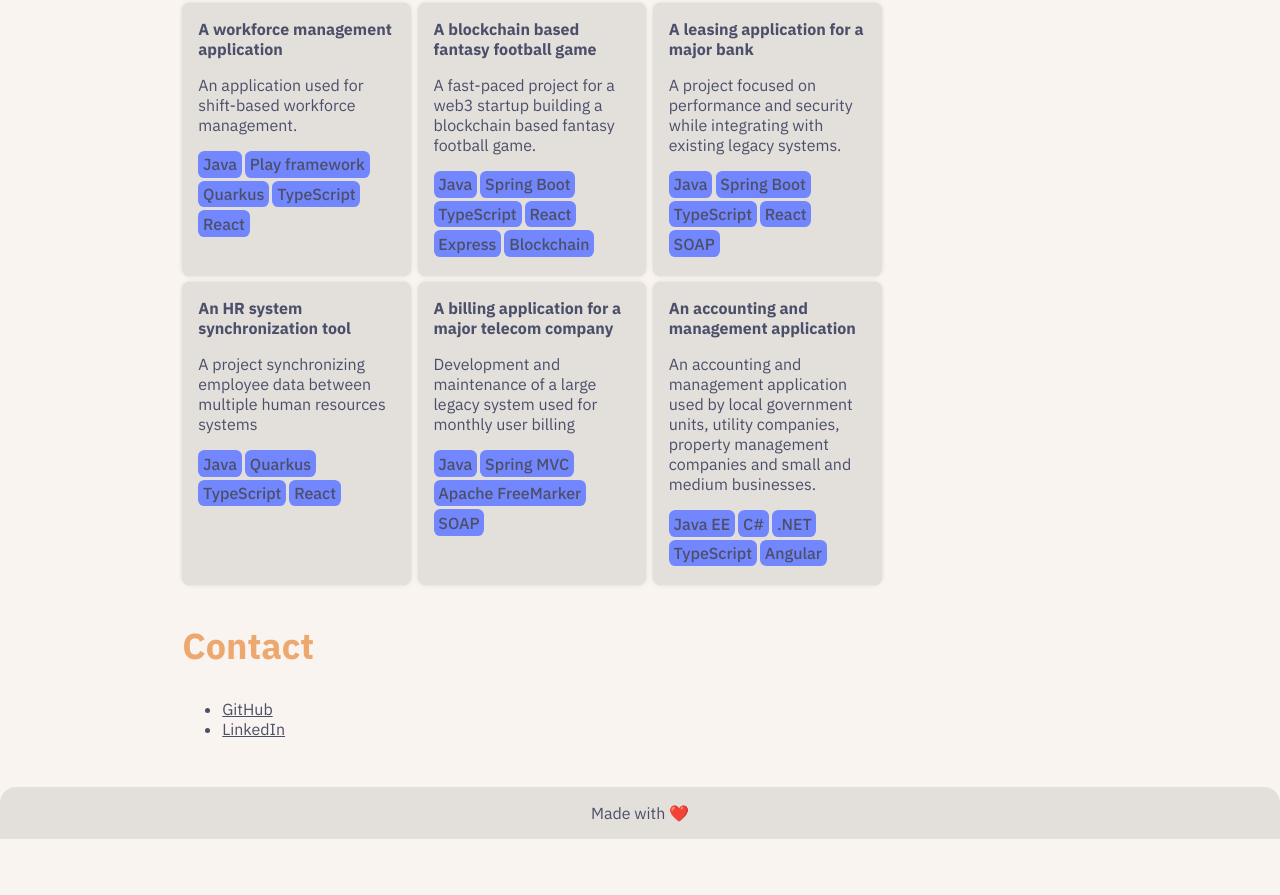
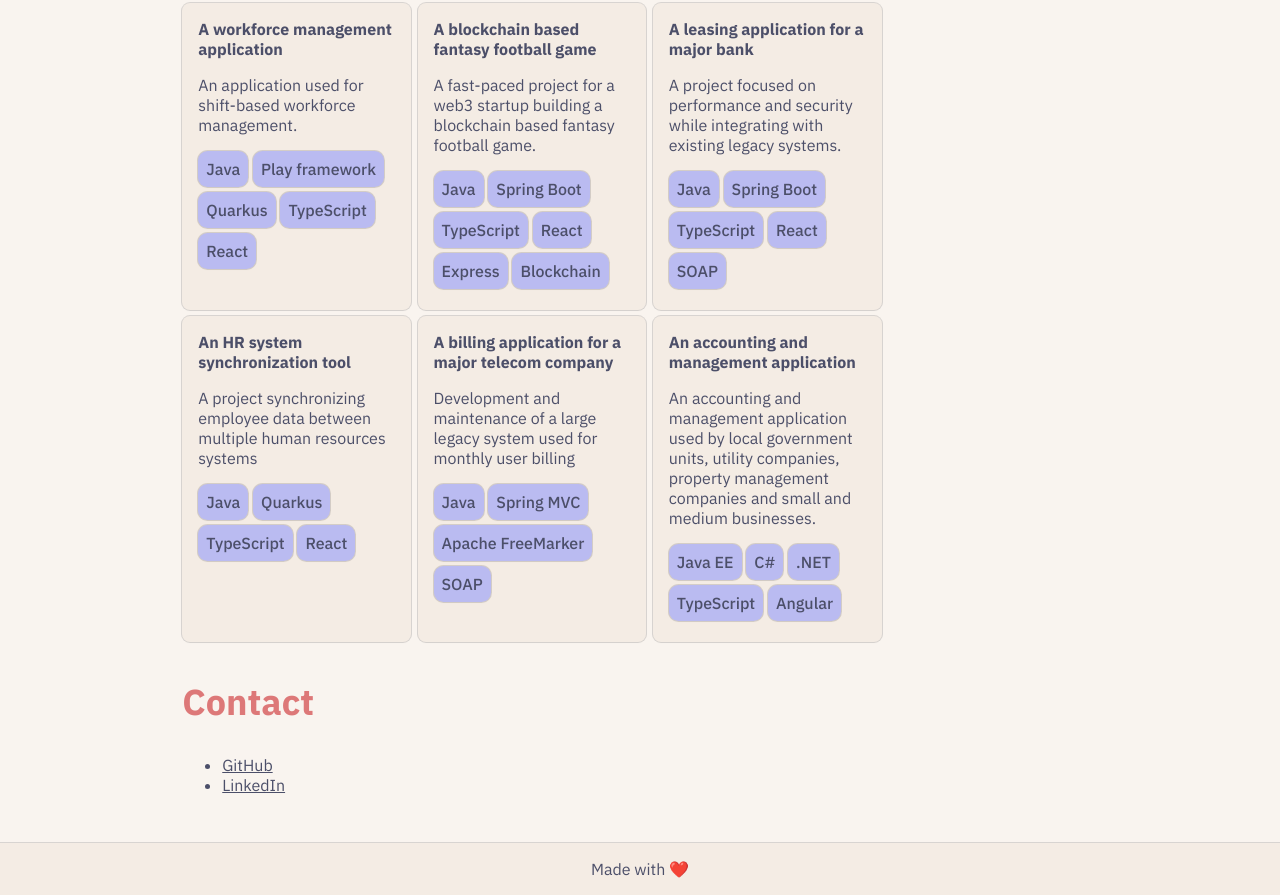
Before and after one commit to brunohradec/brunohradec.github.io, a plain HTML site: page index.html in a window 1280 px wide. Shown: the part 1717-2612 px from the top of the page. Before the commit the page ends 2556 px from the top, so only its background shows below. Drawn offline with Linux system fonts and the light colour scheme.

Commit message:
Theme update, favicon update

```diff
--- a/index.html
+++ b/index.html
@@ -11,7 +11,7 @@
 
         <title>Bruno Hradec</title>
 
-        <link rel="icon" type="image/png" href="./res/favicon.png" />
+        <link rel="icon" type="image/svg+xml" href="./res/favicon.svg" />
         <link rel="stylesheet" href="style.css" />
 
         <script type="application/ld+json">
--- a/style.css
+++ b/style.css
@@ -6,13 +6,13 @@
 :root {
     /* Colors */
     --color-bg-primary: #f9f4ef;
-    --color-bg-secondary: #e3dfdb;
-    --color-bg-pill: #7287fd;
+    --color-bg-secondary: #f4ece4;
+    --color-bg-pill: #babbf1;
 
     --color-fg-primary: #4c4f69;
 
-    --color-primary: #eda870;
-    --color-secondary: #c67982;
+    --color-primary: #dd7878;
+    --color-secondary: #5c5f77;
 
     /* Font stacks */
     --font-stack-sans:  "IBM Plex Sans", sans-serif;
@@ -134,6 +134,7 @@ h3 {
     list-style-type: none;
     padding: 0;
     margin: var(--mobile-size-sub) 0 0 0;;
+    font-size: 1.2rem;
 
     @media (min-width: 800px) {
         margin: var(--desktop-size-sub) 0 0 0;
@@ -201,8 +202,8 @@ main {
     }
 
     box-shadow:
-        rgba(0, 0, 0, 0.1) 0px 0px 5px 0px,
-        rgba(0, 0, 0, 0.1) 0px 0px 1px 0px;
+        rgba(0, 0, 0, 0.02) 0px 1px 3px 0px,
+        rgba(27, 31, 35, 0.15) 0px 0px 0px 1px;
 }
 
 .project-pill-title {
@@ -235,10 +236,14 @@ main {
     color: var(--color-fg-primary);
     font-weight: 500;
 
-    border-radius: 0.4rem;
+    border-radius: 0.6rem;
 
-    padding: 0.2rem 0.3rem;
-    margin: 0 0.2rem 0.2rem 0;
+    padding: 0.5rem 0.5rem;
+    margin: 0 0.3rem 0.3rem 0;
+
+    box-shadow:
+        rgba(0, 0, 0, 0.02) 0px 1px 3px 0px,
+        rgba(27, 31, 35, 0.15) 0px 0px 0px 1px;
 }
 
 /* BOTTOM CONTENT */
@@ -253,5 +258,8 @@ main {
     justify-content: center;
     padding: 1rem 0;
     margin: 3rem 0 0 0;
-    border-radius: 1rem 1rem 0 0;
+
+    box-shadow:
+        rgba(0, 0, 0, 0.02) 0px 1px 3px 0px,
+        rgba(27, 31, 35, 0.15) 0px 0px 0px 1px;
 }
```
Also changed, not shown: res/favicon.png (deleted), res/favicon.svg (added).
